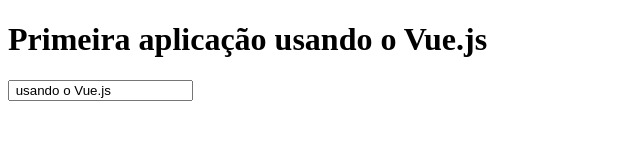
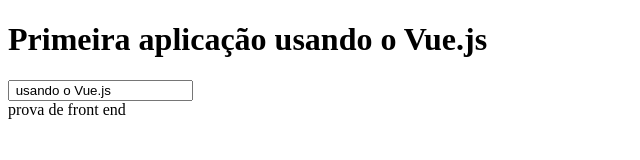
Before and after one commit to santiagodap1/front-end-repository, a plain HTML site: page aula-1/index.html in a window 1280 px wide. Shown: the whole page, without its empty margins (0-640 px from the left). Drawn offline with nearby package versions, Linux system fonts and the light colour scheme.

Commit message:
prova de branch

```diff
--- a/aula-1/index.html
+++ b/aula-1/index.html
@@ -25,6 +25,8 @@
             }
         ).mount('#app')
     </script>
+prova de front end
+
 
 </body>
 </html>
```
